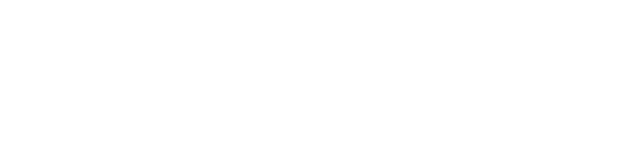
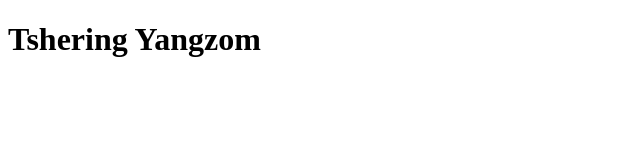
Before and after one commit to TsheringYangzomm/git-sample-project, a plain HTML site: page index.html in a window 1280 px wide. Shown: the whole page, without its empty margins (0-640 px from the left). Drawn offline with Linux system fonts and the light colour scheme.

Commit message:
Update index.html

```diff
--- a/index.html
+++ b/index.html
@@ -6,6 +6,6 @@
     <title>My website</title>
 </head>
 <body>
-
+    <h1> Tshering Yangzom</h1>
 </body>
 </html>
```
